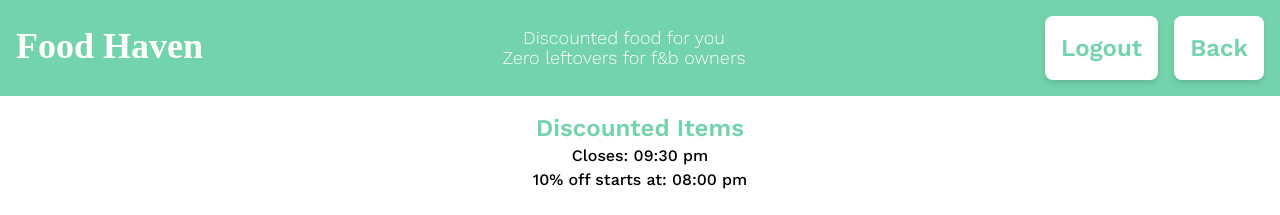
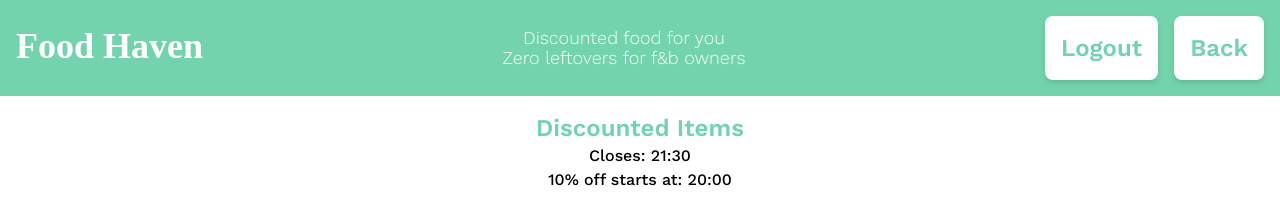
Before and after one commit to ryanchuaks1/CSC2102_PSD2_Project, a Next.js app in the folder lateats/: page /shop/1 in a window 1280 px wide. Shown: the top 215 px of the page. Built offline with nearby package versions, Linux system fonts and the light colour scheme.

Commit message:
Using Mongo DB Data instead of sample data
Apply to popular stores, near you and highest rated

```diff
--- a/lateats/src/app/components/list-section.tsx
+++ b/lateats/src/app/components/list-section.tsx
@@ -22,8 +22,8 @@ export default function ListSection({
       longitude: 103.827432,
       latitude: 1.359817,
       cuisine: "Italian",
-      closingtime: new Date("2024-03-11T21:30:00"),
-      discounttime: new Date("2024-03-11T20:00:00"),
+      closingtime: "21:30",
+      discounttime: "20:00",
       discount: 10,
       rating: 4.5,
       picture: "https://picsum.photos/200/300",
@@ -35,8 +35,8 @@ export default function ListSection({
       longitude: 103.822345,
       latitude: 1.364219,
       cuisine: "Indian",
-      closingtime: new Date("2024-03-11T22:00:00"),
-      discounttime: new Date("2024-03-11T20:30:00"),
+      closingtime: "22:00",
+      discounttime: "20:30",
       discount: 15,
       rating: 4.2,
       picture: "https://picsum.photos/200/300",
@@ -48,8 +48,8 @@ export default function ListSection({
       longitude: 103.817123,
       latitude: 1.349632,
       cuisine: "Japanese",
-      closingtime: new Date("2024-03-11T20:45:00"),
-      discounttime: new Date("2024-03-11T19:30:00"),
+      closingtime: "20:45",
+      discounttime: "19:30",
       discount: 12,
       rating: 4.7,
       picture: "https://picsum.photos/200/300",
@@ -61,8 +61,8 @@ export default function ListSection({
       longitude: 103.832567,
       latitude: 1.369481,
       cuisine: "American",
-      closingtime: new Date("2024-03-11T21:00:00"),
-      discounttime: new Date("2024-03-11T19:45:00"),
+      closingtime: "21:00",
+      discounttime: "19:45",
       discount: 8,
       rating: 4.0,
       picture: "https://picsum.photos/200/300",
@@ -74,8 +74,8 @@ export default function ListSection({
       longitude: 103.81789,
       latitude: 1.355782,
       cuisine: "Asian Fusion",
-      closingtime: new Date("2024-03-11T22:30:00"),
-      discounttime: new Date("2024-03-11T21:00:00"),
+      closingtime: "22:30",
+      discounttime: "21:00",
       discount: 18,
       rating: 4.8,
       picture: "https://picsum.photos/200/300",
@@ -87,8 +87,8 @@ export default function ListSection({
       longitude: 103.842123,
       latitude: 1.362943,
       cuisine: "Mexican",
-      closingtime: new Date("2024-03-11T20:15:00"),
-      discounttime: new Date("2024-03-11T19:00:00"),
+      closingtime: "20:15",
+      discounttime: "19:00",
       discount: 14,
       rating: 4.4,
       picture: "https://picsum.photos/200/300",
@@ -100,8 +100,8 @@ export default function ListSection({
       longitude: 103.808765,
       latitude: 1.340219,
       cuisine: "Chinese",
-      closingtime: new Date("2024-03-11T21:45:00"),
-      discounttime: new Date("2024-03-11T20:30:00"),
+      closingtime: "21:45",
+      discounttime: "20:30",
       discount: 12,
       rating: 4.6,
       picture: "https://picsum.photos/200/300",
@@ -113,8 +113,8 @@ export default function ListSection({
       longitude: 103.85321,
       latitude: 1.375632,
       cuisine: "Greek",
-      closingtime: new Date("2024-03-11T19:30:00"),
-      discounttime: new Date("2024-03-11T18:15:00"),
+      closingtime: "19:30",
+      discounttime: "18:15",
       discount: 16,
       rating: 4.3,
       picture: "https://picsum.photos/200/300",
@@ -126,8 +126,8 @@ export default function ListSection({
       longitude: 103.825678,
       latitude: 1.351234,
       cuisine: "International",
-      closingtime: new Date("2024-03-11T22:15:00"),
-      discounttime: new Date("2024-03-11T20:45:00"),
+      closingtime: "22:15",
+      discounttime: "20:45",
       discount: 20,
       rating: 4.9,
       picture: "https://picsum.photos/200/300",
@@ -148,7 +148,7 @@ export default function ListSection({
         const data = await res.json();
         const body = data.body;
         console.log("Get All Shops from Server:\n" + JSON.stringify(body, null, 2));
-        setRestaurants(sampleRestaurants);
+        setRestaurants(body);
       } catch (error) {
         console.error('Error fetching shops:', error);
       }
@@ -181,10 +181,11 @@ export default function ListSection({
                   {restaurant.discount}% off
                 </div>
                 <div className="">
-                  {restaurant.closingtime.toLocaleTimeString([], {
+                  {/* {restaurant.closingtime.toLocaleTimeString([], {
                     hour: "2-digit",
                     minute: "2-digit",
-                  }).toLocaleLowerCase()}
+                  }).toLocaleLowerCase()} */}
+                  Closing Time: {restaurant.closingtime}
                 </div>
               </div>
             </div>
--- a/lateats/src/app/components/row-section.tsx
+++ b/lateats/src/app/components/row-section.tsx
@@ -18,8 +18,8 @@ export default function RowSection({
         longitude: 103.827432,
         latitude: 1.359817,
         cuisine: "Italian",
-        closingtime: new Date("2024-03-11T21:30:00"),
-        discounttime: new Date("2024-03-11T20:00:00"),
+        closingtime: "21:30",
+        discounttime: "20:00",
         discount: 10,
         rating: 4.5,
         picture: "https://picsum.photos/200/300",
@@ -31,8 +31,8 @@ export default function RowSection({
         longitude: 103.822345,
         latitude: 1.364219,
         cuisine: "Indian",
-        closingtime: new Date("2024-03-11T22:00:00"),
-        discounttime: new Date("2024-03-11T20:30:00"),
+        closingtime: "22:00",
+        discounttime: "20:30",
         discount: 15,
         rating: 4.2,
         picture: "https://picsum.photos/200/300",
@@ -44,8 +44,8 @@ export default function RowSection({
         longitude: 103.817123,
         latitude: 1.349632,
         cuisine: "Japanese",
-        closingtime: new Date("2024-03-11T20:45:00"),
-        discounttime: new Date("2024-03-11T19:30:00"),
+        closingtime: "20:45",
+        discounttime: "19:30",
         discount: 12,
         rating: 4.7,
         picture: "https://picsum.photos/200/300",
@@ -57,8 +57,8 @@ export default function RowSection({
         longitude: 103.832567,
         latitude: 1.369481,
         cuisine: "American",
-        closingtime: new Date("2024-03-11T21:00:00"),
-        discounttime: new Date("2024-03-11T19:45:00"),
+        closingtime: "21:00",
+        discounttime: "19:45",
         discount: 8,
         rating: 4.0,
         picture: "https://picsum.photos/200/300",
@@ -70,8 +70,8 @@ export default function RowSection({
         longitude: 103.81789,
         latitude: 1.355782,
         cuisine: "Asian Fusion",
-        closingtime: new Date("2024-03-11T22:30:00"),
-        discounttime: new Date("2024-03-11T21:00:00"),
+        closingtime: "22:30",
+        discounttime: "21:00",
         discount: 18,
         rating: 4.8,
         picture: "https://picsum.photos/200/300",
@@ -83,8 +83,8 @@ export default function RowSection({
         longitude: 103.842123,
         latitude: 1.362943,
         cuisine: "Mexican",
-        closingtime: new Date("2024-03-11T20:15:00"),
-        discounttime: new Date("2024-03-11T19:00:00"),
+        closingtime: "20:15",
+        discounttime: "19:00",
         discount: 14,
         rating: 4.4,
         picture: "https://picsum.photos/200/300",
@@ -96,8 +96,8 @@ export default function RowSection({
         longitude: 103.808765,
         latitude: 1.340219,
         cuisine: "Chinese",
-        closingtime: new Date("2024-03-11T21:45:00"),
-        discounttime: new Date("2024-03-11T20:30:00"),
+        closingtime: "21:45",
+        discounttime: "20:30",
         discount: 12,
         rating: 4.6,
         picture: "https://picsum.photos/200/300",
@@ -109,8 +109,8 @@ export default function RowSection({
         longitude: 103.85321,
         latitude: 1.375632,
         cuisine: "Greek",
-        closingtime: new Date("2024-03-11T19:30:00"),
-        discounttime: new Date("2024-03-11T18:15:00"),
+        closingtime: "19:30",
+        discounttime: "18:15",
         discount: 16,
         rating: 4.3,
         picture: "https://picsum.photos/200/300",
@@ -122,8 +122,8 @@ export default function RowSection({
         longitude: 103.825678,
         latitude: 1.351234,
         cuisine: "International",
-        closingtime: new Date("2024-03-11T22:15:00"),
-        discounttime: new Date("2024-03-11T20:45:00"),
+        closingtime: "22:15",
+        discounttime: "20:45",
         discount: 20,
         rating: 4.9,
         picture: "https://picsum.photos/200/300",
@@ -144,7 +144,7 @@ export default function RowSection({
           const data = await res.json();
           const body = data.body;
           console.log("Get Top Shops from Server:\n" + JSON.stringify(body, null, 2));
-          setRestaurants(sampleRestaurants);
+          setRestaurants(body);
         } catch (error) {
           console.error('Error fetching shops:', error);
         }
@@ -173,10 +173,11 @@ export default function RowSection({
                   {restaurant.discount}% off
                 </div>
                 <div className="">
-                  {restaurant.closingtime.toLocaleTimeString([], {
+                  {/* {restaurant.closingtime.toLocaleTimeString([], {
                     hour: "2-digit",
                     minute: "2-digit",
-                  })}
+                  })} */}
+                  Closing Time: {restaurant.closingtime}
                 </div>
               </div>
             </div>
--- a/lateats/src/app/page.tsx
+++ b/lateats/src/app/page.tsx
@@ -48,8 +48,8 @@ const sampleRestaurants = [
     longitude: 103.827432,
     latitude: 1.359817,
     cuisine: "Italian",
-    closingtime: new Date("2024-03-11T21:30:00"),
-    discounttime: new Date("2024-03-11T20:00:00"),
+    closingtime: "21:30",
+    discounttime: "20:00",
     discount: 10,
     rating: 4.5,
     picture: "https://picsum.photos/200/300",
@@ -61,8 +61,8 @@ const sampleRestaurants = [
     longitude: 103.822345,
     latitude: 1.364219,
     cuisine: "Indian",
-    closingtime: new Date("2024-03-11T22:00:00"),
-    discounttime: new Date("2024-03-11T20:30:00"),
+    closingtime: "22:00",
+    discounttime: "20:30",
     discount: 15,
     rating: 4.2,
     picture: "https://picsum.photos/200/300",
@@ -74,8 +74,8 @@ const sampleRestaurants = [
     longitude: 103.817123,
     latitude: 1.349632,
     cuisine: "Japanese",
-    closingtime: new Date("2024-03-11T20:45:00"),
-    discounttime: new Date("2024-03-11T19:30:00"),
+    closingtime: "20:45",
+    discounttime: "19:30",
     discount: 12,
     rating: 4.7,
     picture: "https://picsum.photos/200/300",
@@ -87,8 +87,8 @@ const sampleRestaurants = [
     longitude: 103.832567,
     latitude: 1.369481,
     cuisine: "American",
-    closingtime: new Date("2024-03-11T21:00:00"),
-    discounttime: new Date("2024-03-11T19:45:00"),
+    closingtime: "21:00",
+    discounttime: "19:45",
     discount: 8,
     rating: 4.0,
     picture: "https://picsum.photos/200/300",
@@ -100,8 +100,8 @@ const sampleRestaurants = [
     longitude: 103.81789,
     latitude: 1.355782,
     cuisine: "Asian Fusion",
-    closingtime: new Date("2024-03-11T22:30:00"),
-    discounttime: new Date("2024-03-11T21:00:00"),
+    closingtime: "22:30",
+    discounttime: "21:00",
     discount: 18,
     rating: 4.8,
     picture: "https://picsum.photos/200/300",
@@ -113,8 +113,8 @@ const sampleRestaurants = [
     longitude: 103.842123,
     latitude: 1.362943,
     cuisine: "Mexican",
-    closingtime: new Date("2024-03-11T20:15:00"),
-    discounttime: new Date("2024-03-11T19:00:00"),
+    closingtime: "20:15",
+    discounttime: "19:00",
     discount: 14,
     rating: 4.4,
     picture: "https://picsum.photos/200/300",
@@ -126,8 +126,8 @@ const sampleRestaurants = [
     longitude: 103.808765,
     latitude: 1.340219,
     cuisine: "Chinese",
-    closingtime: new Date("2024-03-11T21:45:00"),
-    discounttime: new Date("2024-03-11T20:30:00"),
+    closingtime: "21:45",
+    discounttime: "20:30",
     discount: 12,
     rating: 4.6,
     picture: "https://picsum.photos/200/300",
@@ -139,8 +139,8 @@ const sampleRestaurants = [
     longitude: 103.85321,
     latitude: 1.375632,
     cuisine: "Greek",
-    closingtime: new Date("2024-03-11T19:30:00"),
-    discounttime: new Date("2024-03-11T18:15:00"),
+    closingtime: "19:30",
+    discounttime: "18:15",
     discount: 16,
     rating: 4.3,
     picture: "https://picsum.photos/200/300",
@@ -152,8 +152,8 @@ const sampleRestaurants = [
     longitude: 103.825678,
     latitude: 1.351234,
     cuisine: "International",
-    closingtime: new Date("2024-03-11T22:15:00"),
-    discounttime: new Date("2024-03-11T20:45:00"),
+    closingtime: "22:15",
+    discounttime: "20:45",
     discount: 20,
     rating: 4.9,
     picture: "https://picsum.photos/200/300",
--- a/lateats/src/app/shop/[id]/components/shop-info.tsx
+++ b/lateats/src/app/shop/[id]/components/shop-info.tsx
@@ -4,9 +4,9 @@ export default function ShopInfo(
         discount,
         discounttime,
     }: {
-        closingtime: Date;
+        closingtime: string;
         discount: number;
-        discounttime: Date;
+        discounttime: string;
     }
 ) {
   return (
@@ -16,15 +16,17 @@ export default function ShopInfo(
       </div>
       <div className="text-center font-medium">
         Closes:{" "}
-        {closingtime
+        {/* {closingtime
           .toLocaleTimeString([], { hour: "2-digit", minute: "2-digit" })
-          .toLocaleLowerCase()}
+          .toLocaleLowerCase()} */}
+        {closingtime}
       </div>
       <div className="text-center font-medium">
         {discount}% off starts at:{" "}
-        {discounttime
+        {/* {discounttime
           .toLocaleTimeString([], { hour: "2-digit", minute: "2-digit" })
-          .toLocaleLowerCase()}
+          .toLocaleLowerCase()} */}
+        {discounttime}
       </div>
     </div>
   );
--- a/lateats/src/app/shop/[id]/page.tsx
+++ b/lateats/src/app/shop/[id]/page.tsx
@@ -67,7 +67,6 @@ export default function Shop({ params }: { params: { id: string } }) {
     </div>
   );
 }
-
 const sampleRestaurants = [
   {
     id: 1,
@@ -76,8 +75,8 @@ const sampleRestaurants = [
     longitude: 103.827432,
     latitude: 1.359817,
     cuisine: "Italian",
-    closingtime: new Date("2024-03-11T21:30:00"),
-    discounttime: new Date("2024-03-11T20:00:00"),
+    closingtime: "21:30",
+    discounttime: "20:00",
     discount: 10,
     rating: 4.5,
     picture: "https://picsum.photos/200/300",
@@ -89,8 +88,8 @@ const sampleRestaurants = [
     longitude: 103.822345,
     latitude: 1.364219,
     cuisine: "Indian",
-    closingtime: new Date("2024-03-11T22:00:00"),
-    discounttime: new Date("2024-03-11T20:30:00"),
+    closingtime: "22:00",
+    discounttime: "20:30",
     discount: 15,
     rating: 4.2,
     picture: "https://picsum.photos/200/300",
@@ -102,8 +101,8 @@ const sampleRestaurants = [
     longitude: 103.817123,
     latitude: 1.349632,
     cuisine: "Japanese",
-    closingtime: new Date("2024-03-11T20:45:00"),
-    discounttime: new Date("2024-03-11T19:30:00"),
+    closingtime: "20:45",
+    discounttime: "19:30",
     discount: 12,
     rating: 4.7,
     picture: "https://picsum.photos/200/300",
@@ -115,8 +114,8 @@ const sampleRestaurants = [
     longitude: 103.832567,
     latitude: 1.369481,
     cuisine: "American",
-    closingtime: new Date("2024-03-11T21:00:00"),
-    discounttime: new Date("2024-03-11T19:45:00"),
+    closingtime: "21:00",
+    discounttime: "19:45",
     discount: 8,
     rating: 4.0,
     picture: "https://picsum.photos/200/300",
@@ -128,8 +127,8 @@ const sampleRestaurants = [
     longitude: 103.81789,
     latitude: 1.355782,
     cuisine: "Asian Fusion",
-    closingtime: new Date("2024-03-11T22:30:00"),
-    discounttime: new Date("2024-03-11T21:00:00"),
+    closingtime: "22:30",
+    discounttime: "21:00",
     discount: 18,
     rating: 4.8,
     picture: "https://picsum.photos/200/300",
@@ -141,8 +140,8 @@ const sampleRestaurants = [
     longitude: 103.842123,
     latitude: 1.362943,
     cuisine: "Mexican",
-    closingtime: new Date("2024-03-11T20:15:00"),
-    discounttime: new Date("2024-03-11T19:00:00"),
+    closingtime: "20:15",
+    discounttime: "19:00",
     discount: 14,
     rating: 4.4,
     picture: "https://picsum.photos/200/300",
@@ -154,8 +153,8 @@ const sampleRestaurants = [
     longitude: 103.808765,
     latitude: 1.340219,
     cuisine: "Chinese",
-    closingtime: new Date("2024-03-11T21:45:00"),
-    discounttime: new Date("2024-03-11T20:30:00"),
+    closingtime: "21:45",
+    discounttime: "20:30",
     discount: 12,
     rating: 4.6,
     picture: "https://picsum.photos/200/300",
@@ -167,8 +166,8 @@ const sampleRestaurants = [
     longitude: 103.85321,
     latitude: 1.375632,
     cuisine: "Greek",
-    closingtime: new Date("2024-03-11T19:30:00"),
-    discounttime: new Date("2024-03-11T18:15:00"),
+    closingtime: "19:30",
+    discounttime: "18:15",
     discount: 16,
     rating: 4.3,
     picture: "https://picsum.photos/200/300",
@@ -180,8 +179,8 @@ const sampleRestaurants = [
     longitude: 103.825678,
     latitude: 1.351234,
     cuisine: "International",
-    closingtime: new Date("2024-03-11T22:15:00"),
-    discounttime: new Date("2024-03-11T20:45:00"),
+    closingtime: "22:15",
+    discounttime: "20:45",
     discount: 20,
     rating: 4.9,
     picture: "https://picsum.photos/200/300",
--- a/lateats/src/app/types.tsx
+++ b/lateats/src/app/types.tsx
@@ -5,8 +5,8 @@ type Restaurant = {
   longitude: number;
   latitude: number;
   cuisine: string;
-  discounttime: Date;
-  closingtime: Date;
+  discounttime: string;
+  closingtime: string;
   discount: number;
   rating?: number;
   picture?: string;
```
